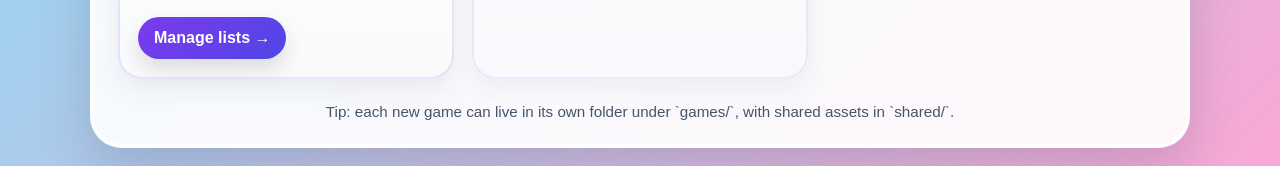
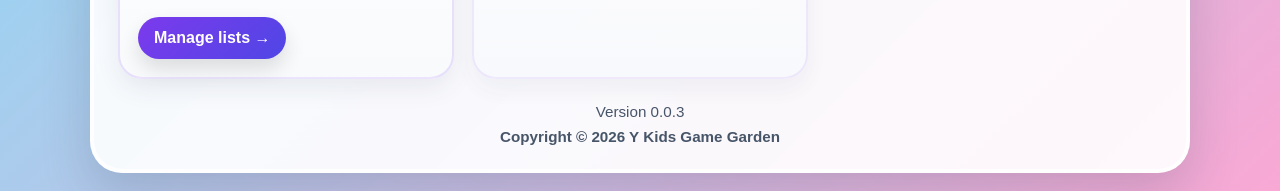
Before and after one commit to Monstrik/kids-game-garden, a website: page index.html in a window 1280 px wide. Shown: the part 820-1011 px from the top of the page. Before the commit the page ends 986 px from the top, so only its background shows below. Drawn offline with Linux system fonts and the light colour scheme.

Commit message:
refactor: update branding to Y Kids Game Garden

```diff
--- a/index.html
+++ b/index.html
@@ -83,7 +83,8 @@
       </div>
     </section>
     <div class="footer">
-      Tip: each new game can live in its own folder under `games/`, with shared assets in `shared/`.
+      <div>Version 0.0.3</div>
+      <div style="margin-top:8px; font-weight:700;">Copyright &copy; 2026 Y Kids Game Garden</div>
     </div>
   </main>
   <script src="shared/js/theme.js" defer></script>
```
Also changed, not shown: games/index.html (+1 -1 lines), README.md.
